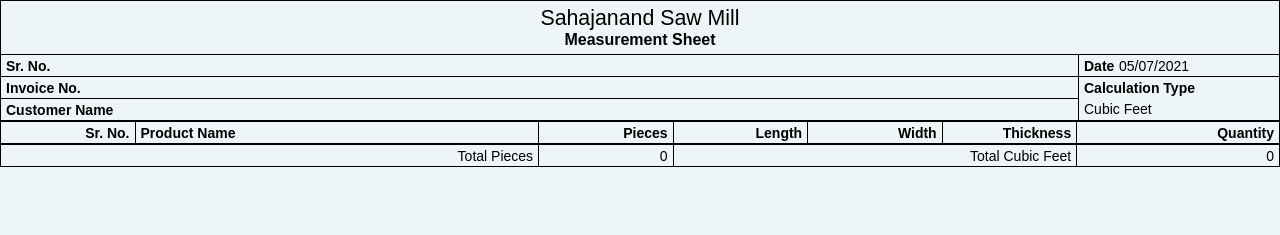
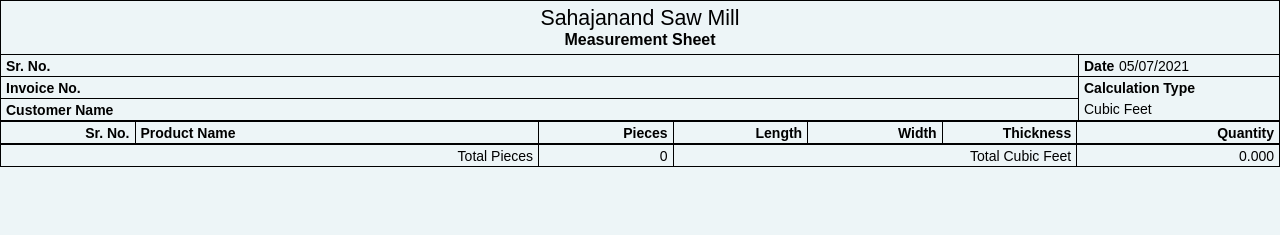
Before and after one commit to rossoskull/measure-fe-base, a React (Create React App) app: page /print in a window 1280 px wide. Shown: the top 235 px of the page. Built offline with nearby package versions, Linux system fonts and the light colour scheme.

Commit message:
Add custom product name to print

```diff
--- a/src/Components/Editor/Editor.tsx
+++ b/src/Components/Editor/Editor.tsx
@@ -113,9 +113,10 @@ const Editor = ({ isNew }: EditorProps) => {
   const handlePrint = (e: React.MouseEvent<HTMLParagraphElement>) => {
     const customerName = prompt('Enter customer name')
     const invoiceNum = prompt('Enter invoice number')
+    const productName = prompt('Enter product name')
 
-    if (customerName && invoiceNum) {
-      setCustomerData(customerName, invoiceNum)
+    if (customerName && invoiceNum && productName) {
+      setCustomerData(customerName, invoiceNum, productName)
 
       history.push('/print')
     }
--- a/src/Components/PrintTable/PrintTable.tsx
+++ b/src/Components/PrintTable/PrintTable.tsx
@@ -11,11 +11,12 @@ import './PrintTable.scss'
 const PrintTable = () => {
   /** State */
   const [dataList, setDataList] = useState<DataEntry[]>([])
-  const [totalVolume, setTotalVolume] = useState(0.0)
+  const [totalVolume, setTotalVolume] = useState('')
   const [docSr, setDocSr] = useState('')
   const [custData, setCustData] = useState({
     customer: '',
-    invoice: ''
+    invoice: '',
+    product: ''
   })
 
   /** Component did mount */
@@ -31,7 +32,6 @@ const PrintTable = () => {
       // Get customer details
       const customerData = getCustomerData()
       if (customerData) {
-        console.log(customerData)
         setCustData(customerData)
       }
     }
@@ -41,7 +41,7 @@ const PrintTable = () => {
   useEffect(() => {
     let volume = 0.0
     dataList.forEach((item) => volume += parseFloat(item.getVolume()))
-    setTotalVolume(volume)
+    setTotalVolume(volume.toFixed(3))
   }, [dataList])
 
   const printWindow = () => {
--- a/src/Components/PrintTable/Table/Table.tsx
+++ b/src/Components/PrintTable/Table/Table.tsx
@@ -9,11 +9,12 @@ import './Table.scss'
 
 interface TableInterface {
   list: Array<DataEntry>
-  volume: Number
+  volume: string
   sr: string
   customerData: {
     customer: string
     invoice: string
+    product: string
   }
 }
 const Table = ({ list, volume, sr, customerData }: TableInterface) => {
@@ -22,7 +23,7 @@ const Table = ({ list, volume, sr, customerData }: TableInterface) => {
     return (
       <div className="p-table__trow">
         <div className="p-table__trow__cell w1 cell right">{l.sr}</div>
-        <div className="p-table__trow__cell w2 cell">Wood</div>
+        <div className="p-table__trow__cell w2 cell">{customerData.product}</div>
         <div className="p-table__trow__cell w3 cell right">1</div>
         <div className="p-table__trow__cell w3 cell right">{l.length}</div>
         <div className="p-table__trow__cell w3 cell right">{l.width}</div>
--- a/src/Utils/utils.tsx
+++ b/src/Utils/utils.tsx
@@ -96,10 +96,11 @@ export const setNewSrWithValue = (value: string) => {
 }
 
 /** Set customer data */
-export const setCustomerData = (customerName: string, invoiceNo: string) => {
+export const setCustomerData = (customerName: string, invoiceNo: string, productName: string) => {
   const obj = {
     customer: customerName,
-    invoice: invoiceNo
+    invoice: invoiceNo,
+    product: productName
   }
 
   localStorage.setItem('cdata', JSON.stringify(obj))
```
